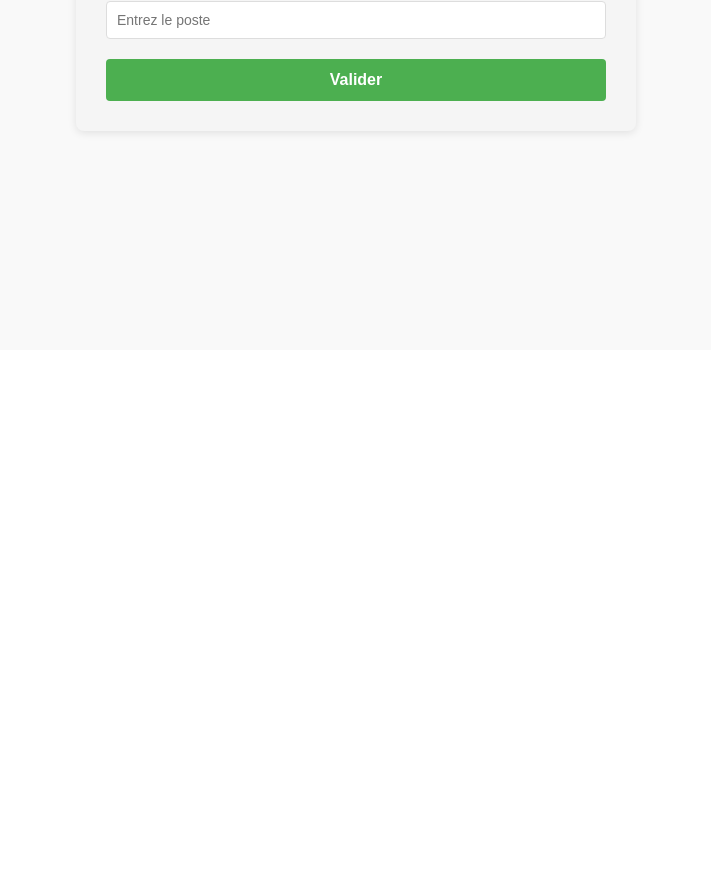
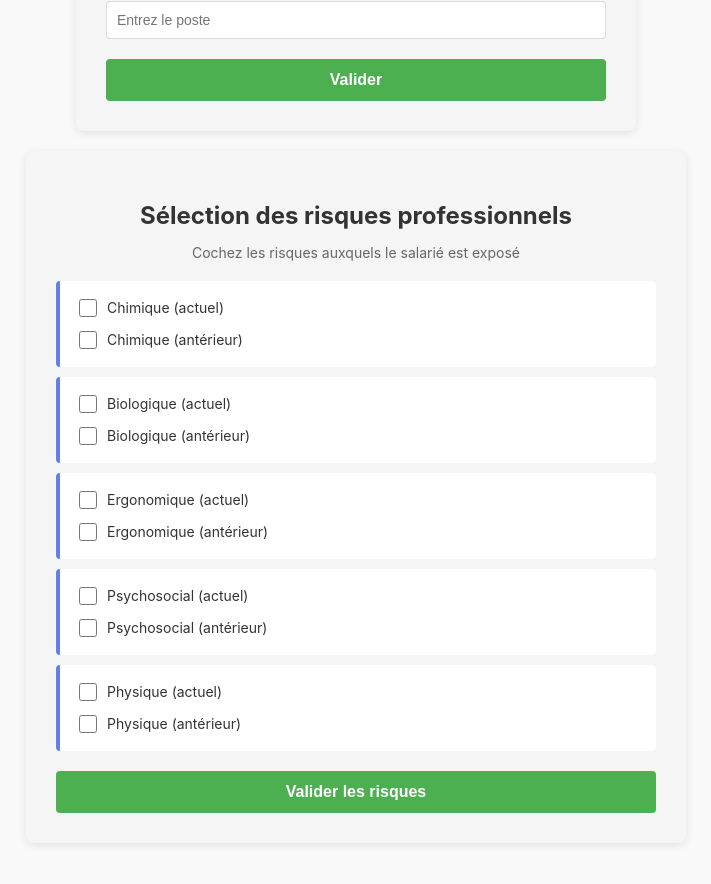
Before and after one commit to benoit-pinard/medecine-travail-app, a React (Create React App) app: page / in a window 1280 px wide. Shown: the part 500-1384 px from the top of the page, without its empty margins (284-995 px from the left). Before the commit the page ends 850 px from the top, so only its background shows below. Built offline with nearby package versions, Linux system fonts and the light colour scheme.

Commit message:
Sprint 2: Ajouter composant SelectionRisques (ébut)

```diff
--- a/src/App.js
+++ b/src/App.js
@@ -1,6 +1,7 @@
 import { useState } from 'react';
 import './App.css';
 import FormulaireSalarie from './FormulaireSalarie';
+import SelectionRisques from './SelectionRisques';
 
 function App() {
   const [donneeSalarie, setDonneeSalarie] = useState(null);
@@ -8,6 +9,10 @@ function App() {
   const handleValidation = (donnees) => {
     setDonneeSalarie(donnees);
     console.log('Données saisies :', donnees);
+  };
+
+  const handleRisquesValidation = (risques) => {
+    console.log('Risques sélectionnés :', risques);
   };
 
   return (
@@ -19,6 +24,7 @@ function App() {
 
       <main className="App-main">
         <FormulaireSalarie onValidation={handleValidation} />
+        <SelectionRisques onValidation={handleRisquesValidation} />
 
         {donneeSalarie && (
           <div className="resultat-container">
--- /dev/null
+++ b/src/SelectionRisques.css
@@ -0,0 +1,70 @@
+.selection-container {
+  background-color: #f5f5f5;
+  padding: 30px;
+  border-radius: 8px;
+  max-width: 600px;
+  margin: 20px auto;
+  box-shadow: 0 2px 8px rgba(0, 0, 0, 0.1);
+}
+
+.selection-container h2 {
+  color: #333;
+  margin-bottom: 10px;
+  text-align: center;
+}
+
+.selection-container p {
+  color: #666;
+  text-align: center;
+  margin-bottom: 20px;
+  font-size: 14px;
+}
+
+.risques-list {
+  margin-bottom: 20px;
+}
+
+.risque-item {
+  background-color: white;
+  padding: 15px;
+  margin-bottom: 10px;
+  border-radius: 4px;
+  border-left: 4px solid #667eea;
+}
+
+.risque-label {
+  display: flex;
+  align-items: center;
+  margin-bottom: 8px;
+  cursor: pointer;
+  font-size: 14px;
+  color: #333;
+}
+
+.risque-label:last-child {
+  margin-bottom: 0;
+}
+
+.risque-label input {
+  margin-right: 10px;
+  cursor: pointer;
+  width: 18px;
+  height: 18px;
+}
+
+.selection-container button {
+  width: 100%;
+  padding: 12px;
+  background-color: #4CAF50;
+  color: white;
+  border: none;
+  border-radius: 4px;
+  font-size: 16px;
+  font-weight: bold;
+  cursor: pointer;
+  transition: background-color 0.3s ease;
+}
+
+.selection-container button:hover {
+  background-color: #45a049;
+}
--- /dev/null
+++ b/src/SelectionRisques.js
@@ -0,0 +1,65 @@
+import { useState } from 'react';
+import './SelectionRisques.css';
+
+function SelectionRisques({ onValidation }) {
+  const [risques, setRisques] = useState({});
+
+  const listeRisques = [
+    { id: 'chimique', label: 'Chimique', famille: 'Exposition chimique' },
+    { id: 'biologique', label: 'Biologique', famille: 'Exposition biologique' },
+    { id: 'ergonomique', label: 'Ergonomique', famille: 'Risques ergonomiques' },
+    { id: 'psychosocial', label: 'Psychosocial', famille: 'Risques psychosociaux' },
+    { id: 'physique', label: 'Physique', famille: 'Risques physiques' },
+  ];
+
+  const handleRisqueChange = (risqueId, type) => {
+    setRisques(prev => ({
+      ...prev,
+      [risqueId]: {
+        ...prev[risqueId],
+        [type]: !prev[risqueId]?.[type]
+      }
+    }));
+  };
+
+  const handleValidation = () => {
+    onValidation(risques);
+    alert('Risques enregistrés avec succès !');
+  };
+
+  return (
+    <div className="selection-container">
+      <h2>Sélection des risques professionnels</h2>
+      <p>Cochez les risques auxquels le salarié est exposé</p>
+
+      <div className="risques-list">
+        {listeRisques.map(risque => (
+          <div key={risque.id} className="risque-item">
+            <label className="risque-label">
+              <input
+                type="checkbox"
+                checked={risques[risque.id]?.actuel || false}
+                onChange={() => handleRisqueChange(risque.id, 'actuel')}
+              />
+              <span>{risque.label} (actuel)</span>
+            </label>
+            <label className="risque-label">
+              <input
+                type="checkbox"
+                checked={risques[risque.id]?.antérieur || false}
+                onChange={() => handleRisqueChange(risque.id, 'antérieur')}
+              />
+              <span>{risque.label} (antérieur)</span>
+            </label>
+          </div>
+        ))}
+      </div>
+
+      <button onClick={handleValidation}>
+        Valider les risques
+      </button>
+    </div>
+  );
+}
+
+export default SelectionRisques;
```
